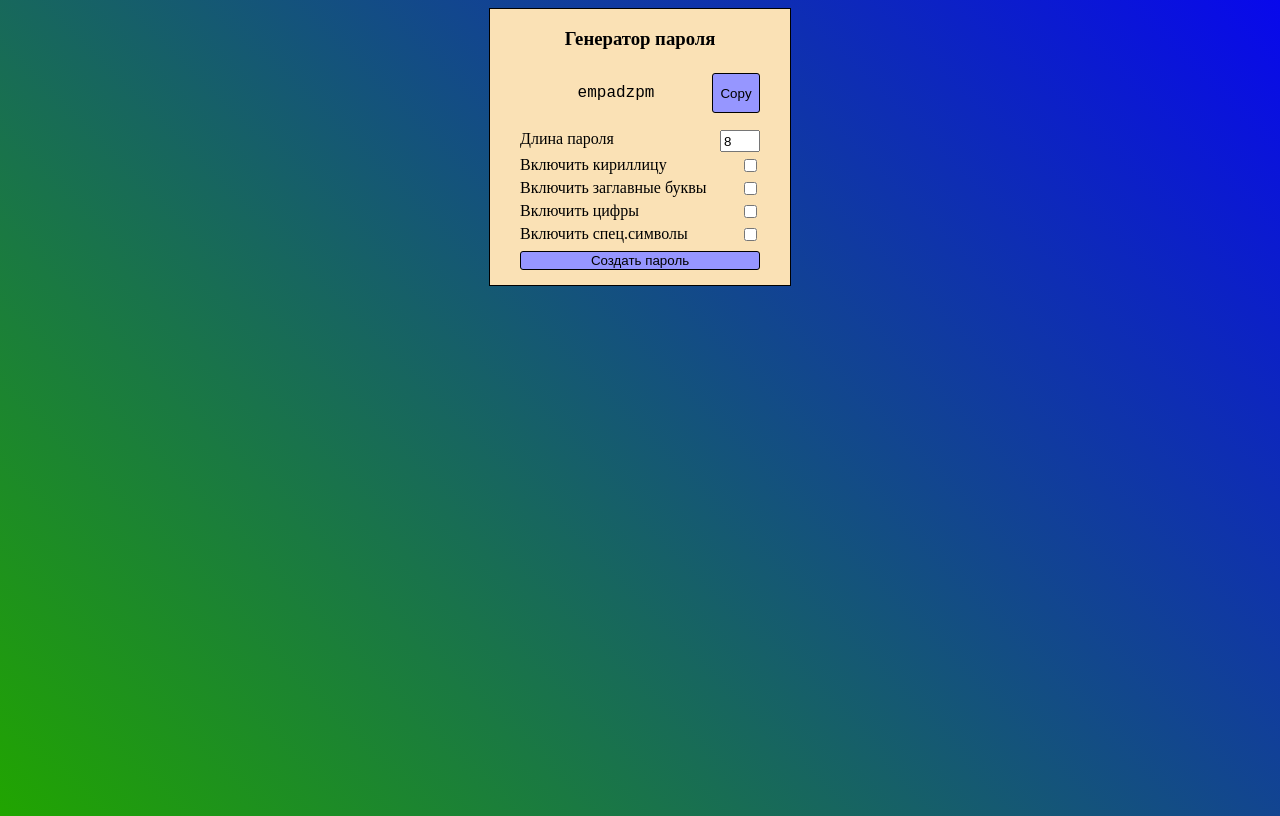
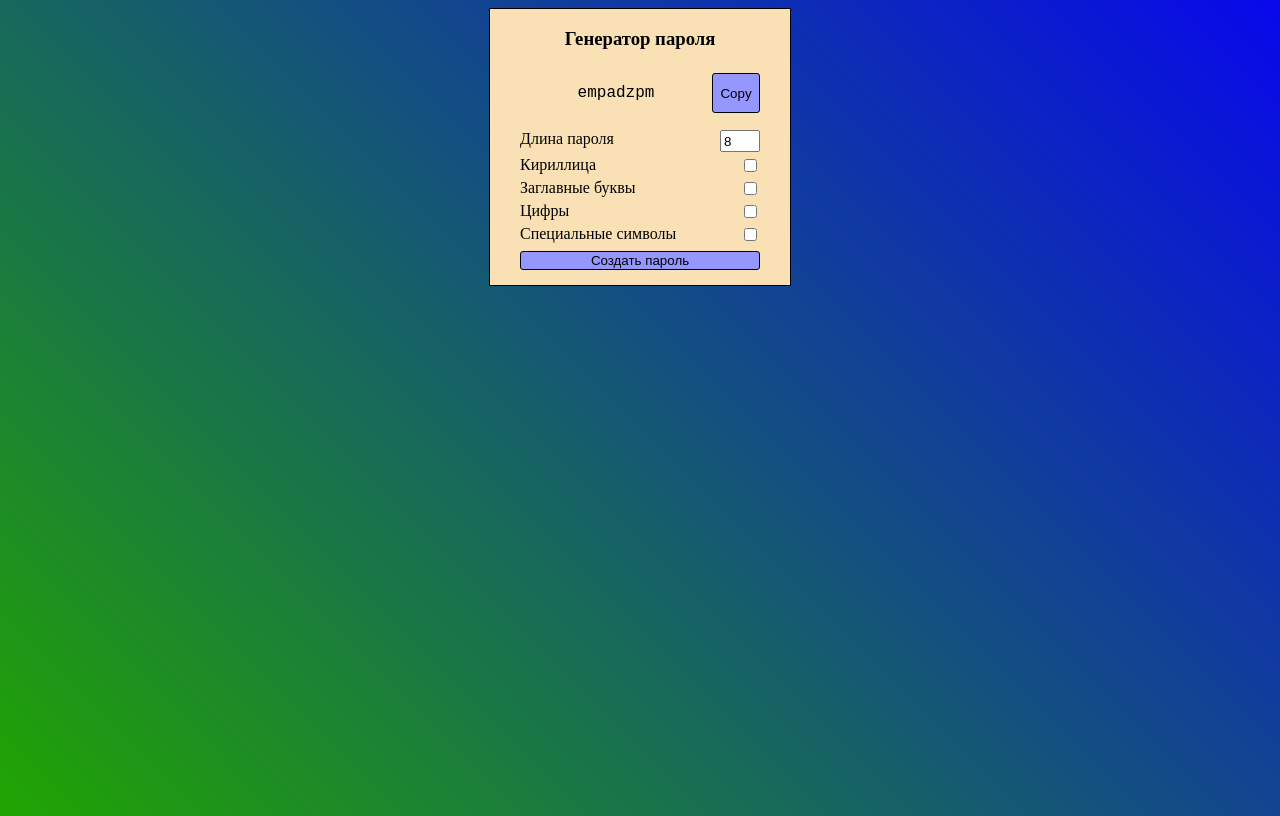
Before and after one commit to VagSer/PasswordGenerator, a plain HTML site: page index.html in a window 1280 px wide. Drawn offline with Linux system fonts and the light colour scheme.

Commit message:
Убрал лишние слова

```diff
--- a/index.html
+++ b/index.html
@@ -17,22 +17,22 @@
         <div class="options">
             <div class="options__section">
                 <label for="PasswordLength">Длина пароля</label>
-                <input class='card__input' type="number" name="PasswordLength" value='8' min='8' max='20' id="PasswordLength" onchange='createNewPassword()'>
+                <input class='card__input' type="number" name="PasswordLength" value='8' min='8' max='18' id="PasswordLength" onchange='createNewPassword()'>
             </div>
             <div class="options__section">
-                <label for="Kir">Включить кириллицу</label>
+                <label for="Kir">Кириллица</label>
                 <input class='card__checkbox' type="checkbox" name="Kir" id="Kir">
             </div>
             <div class="options__section">
-                <label for="Upper">Включить заглавные буквы</label>
+                <label for="Upper">Заглавные буквы</label>
                 <input class='card__checkbox' type="checkbox" name="Upper" id="Upper">
             </div>
             <div class="options__section">
-                <label for="Numbers">Включить цифры</label>
+                <label for="Numbers">Цифры</label>
                 <input class='card__checkbox' type="checkbox" name="Numbers" id="Numbers" onchecked='addNums()'>
             </div>
             <div class="options__section">
-                <label for="Numbers">Включить спец.символы</label>
+                <label for="Numbers">Специальные символы</label>
                 <input class='card__checkbox' type="checkbox" name="Numbers" id="Special" onchecked='addSpec()'>
             </div>
             <button class='card__button' onclick='createNewPassword()'>Создать пароль</button>
```
